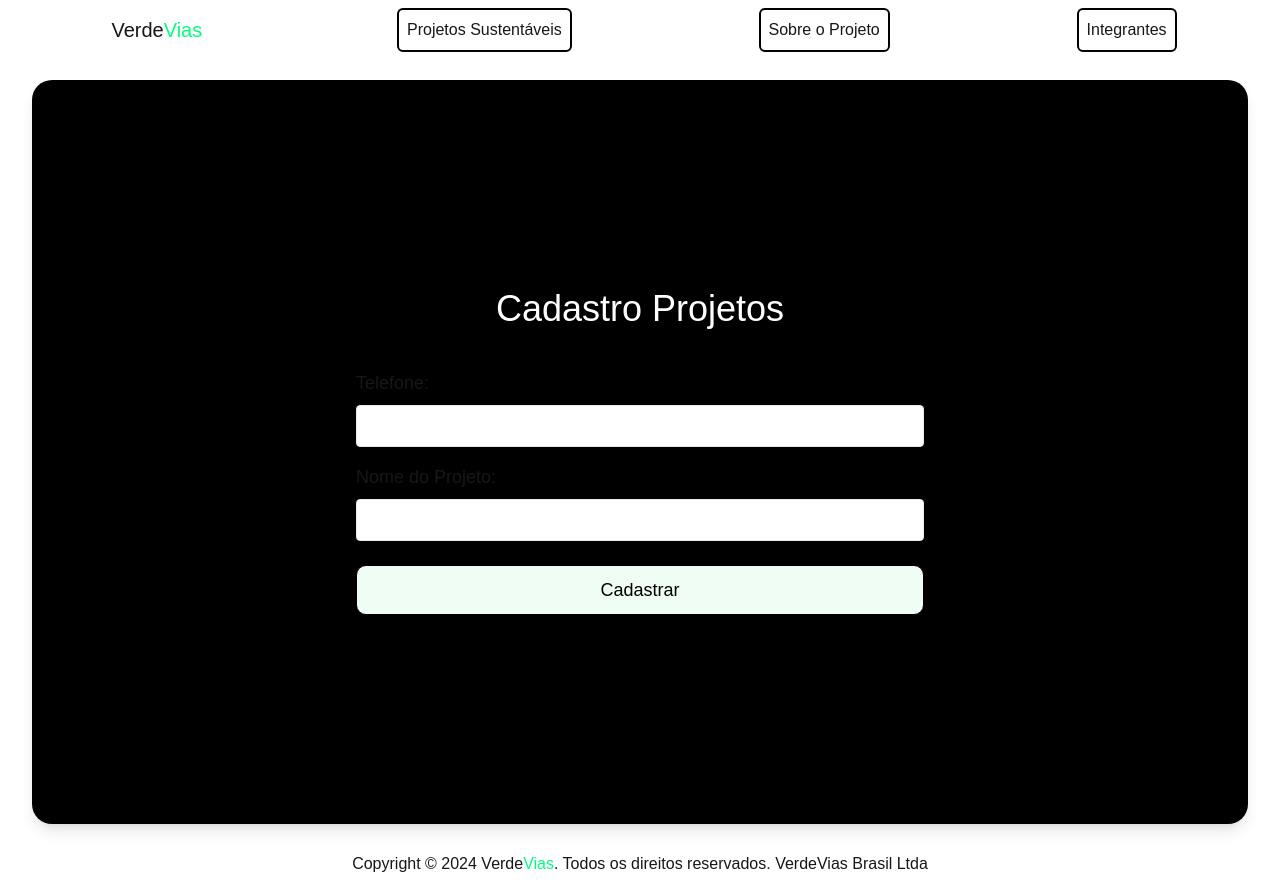
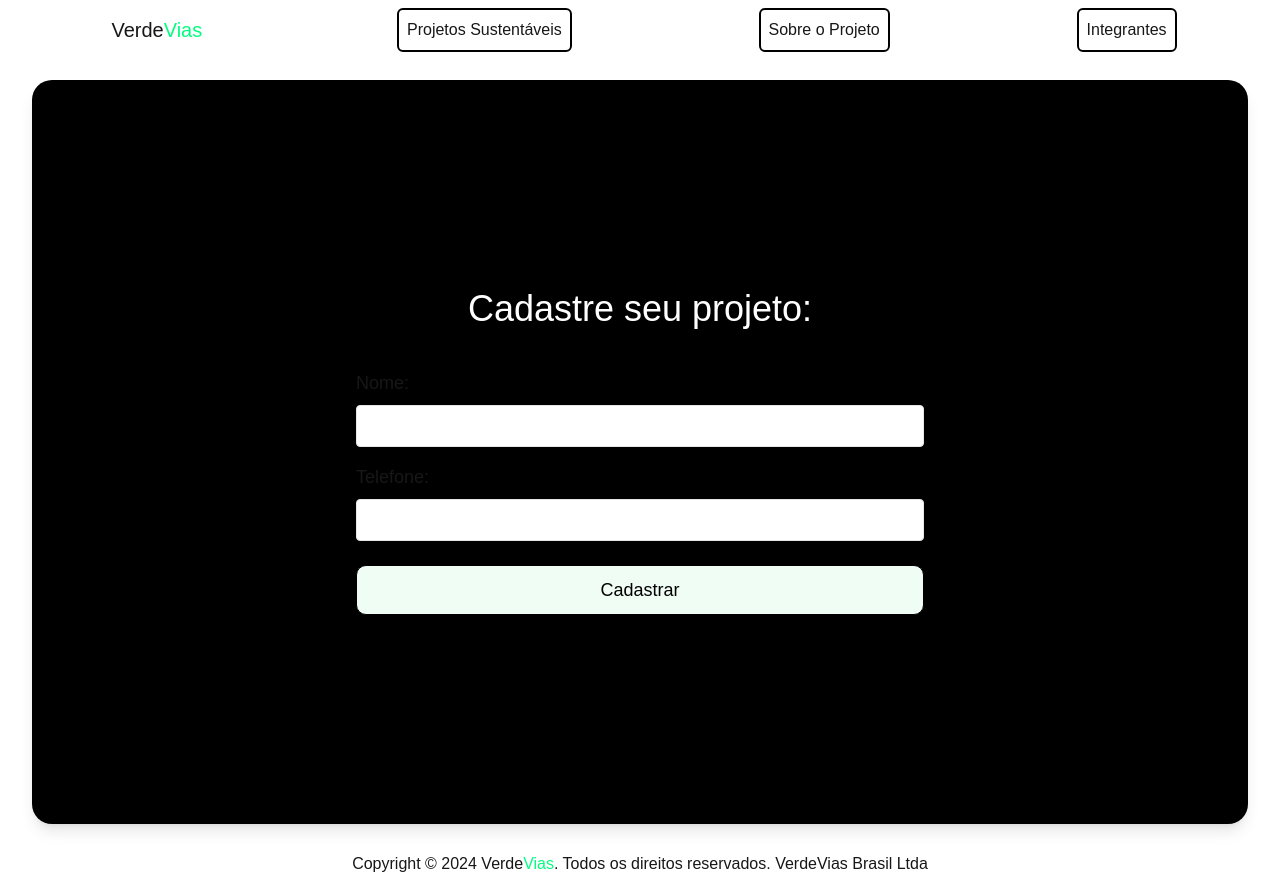
Before and after one commit to Verde-Vias/gs-front-end, a Next.js app in the folder verde-vias/: page /cadastro-projeto in a window 1280 px wide. Built offline with nearby package versions, Linux system fonts and the light colour scheme.

Commit message:
mudando o tom de verde do botão para o correto

```diff
--- a/verde-vias/src/app/cadastro-projeto/page.tsx
+++ b/verde-vias/src/app/cadastro-projeto/page.tsx
@@ -6,10 +6,19 @@ export default function CadastroProjeto() {
         <main className="flex h-screen w-full items-center justify-center">
             <div className="flex flex-col items-center justify-center w-[95%] h-[93%] bg-black rounded-[20px] shadow-lg p-10">
                 <h1 className="text-4xl text-center mb-10 text-white">
-                    Cadastro Projetos
+                    Cadastre seu projeto:
                 </h1>
                 <section className="flex flex-col gap-6 w-1/2">
                     <div className="flex flex-col gap-4">
+                        <div className="flex flex-col">
+                            <label className="text-lg mb-2">Nome:</label>
+                            <input
+                                type="text"
+                                id="nome"
+                                name="nome"
+                                className="w-full px-3 py-2 border rounded bg-white text-black"
+                            />
+                        </div>
                         <div className="flex flex-col">
                             <label className="text-lg mb-2">Telefone:</label>
                             <input
@@ -19,18 +28,9 @@ export default function CadastroProjeto() {
                                 className="w-full px-3 py-2 border rounded bg-white text-black"
                             />
                         </div>
-                        <div className="flex flex-col">
-                            <label className="text-lg mb-2">Nome do Projeto:</label>
-                            <input
-                                type="text"
-                                id="nome"
-                                name="nome"
-                                className="w-full px-3 py-2 border rounded bg-white text-black"
-                            />
-                        </div>
                     </div>
                     <Link href="/">
-                        <button className="text-black w-full h-[50px] bg-green-50 rounded-[10px] border border-black cursor-pointer shadow-md text-lg font-medium hover:transition-all hover:duration-300 hover:scale-105 hover:bg-[#35c446]">
+                        <button className="text-black w-full h-[50px] bg-green-50 rounded-[10px] border border-black cursor-pointer shadow-md text-lg font-medium hover:transition-all hover:duration-300 hover:scale-105 hover:bg-verde">
                             Cadastrar
                         </button>
                     </Link>
```
